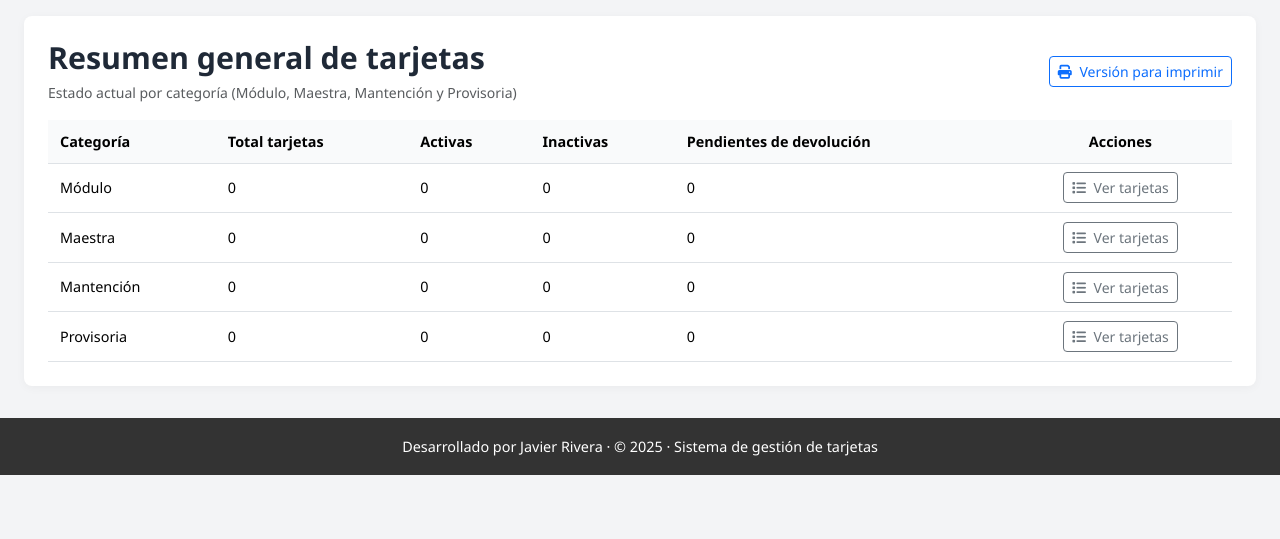
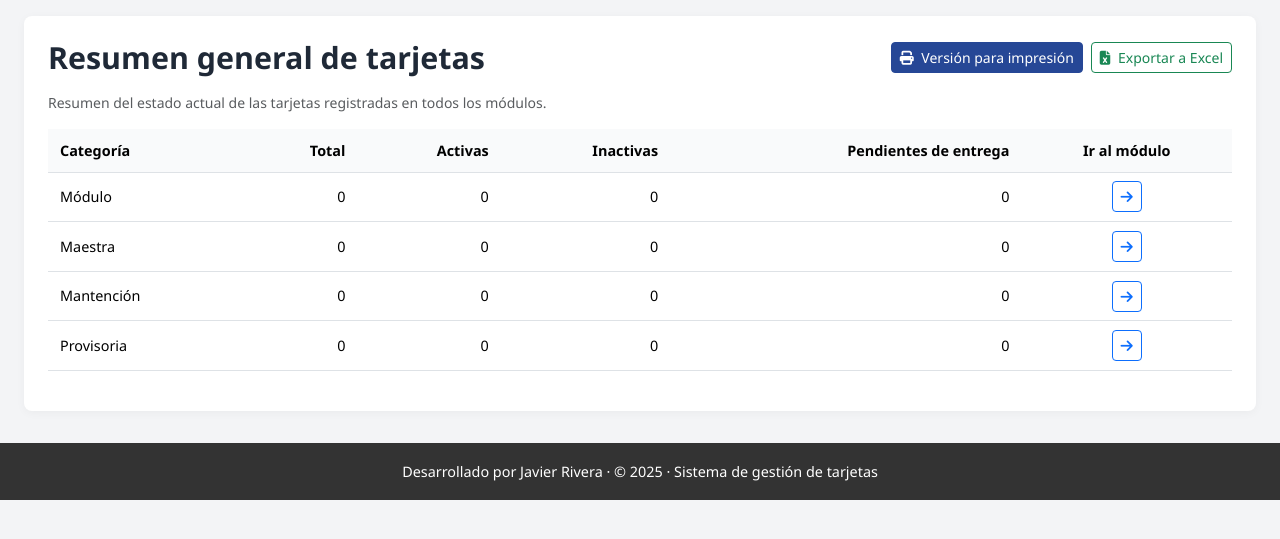
Before and after one commit to Javier-9690/tarjetas-web, a Flask app: page /summary in a window 1280 px wide. Shown: the part 121-660 px from the top of the page. Run offline with Flask 3, Linux system fonts and the light colour scheme; the visitor is signed in with stand-in values (Sample User, id 1); data that the repository does not hold is empty.

Commit message:
Update summary.html

```diff
--- a/templates/summary.html
+++ b/templates/summary.html
@@ -4,62 +4,60 @@
 
 {% block content %}
 <div class="content-container mt-3">
-
-  <!-- Título y acciones -->
   <div class="d-flex justify-content-between align-items-center mb-3">
-    <div>
-      <h2 class="page-title mb-1">
+    <h2 class="page-title mb-0">
       Resumen general de tarjetas
     </h2>
-      <small class="text-muted">
-        Estado actual por categoría (Módulo, Maestra, Mantención y Provisoria)
-      </small>
-    </div>
-
     <div class="d-flex gap-2">
-      <a href="{{ url_for('summary_print') }}" class="btn btn-outline-primary btn-sm">
-        <i class="fa-solid fa-print me-1"></i> Versión para imprimir
+      <a href="{{ url_for('summary_print') }}"
+         class="btn btn-primary-custom btn-sm">
+        <i class="fa-solid fa-print me-1"></i> Versión para impresión
+      </a>
+      <a href="{{ url_for('export_summary_excel') }}"
+         class="btn btn-outline-success btn-sm">
+        <i class="fa-solid fa-file-excel me-1"></i> Exportar a Excel
       </a>
     </div>
   </div>
 
-  <!-- Tabla de resumen -->
+  <p class="text-muted small mb-3">
+    Resumen del estado actual de las tarjetas registradas en todos los módulos.
+  </p>
+
   <div class="table-responsive">
-    <table class="table table-sm align-middle data-table mb-0">
+    <table class="table table-sm align-middle data-table">
       <thead>
         <tr>
           <th>Categoría</th>
-          <th>Total tarjetas</th>
-          <th>Activas</th>
-          <th>Inactivas</th>
-          <th>Pendientes de devolución</th>
-          <th class="text-center">Acciones</th>
+          <th class="text-end">Total</th>
+          <th class="text-end">Activas</th>
+          <th class="text-end">Inactivas</th>
+          <th class="text-end">Pendientes de entrega</th>
+          <th class="text-center">Ir al módulo</th>
         </tr>
       </thead>
       <tbody>
-        {% if summary_rows %}
         {% for row in summary_rows %}
           <tr>
             <td>{{ row.category_label }}</td>
-              <td>{{ row.total }}</td>
-              <td>{{ row.activas }}</td>
-              <td>{{ row.inactivas }}</td>
-              <td>{{ row.pendientes }}</td>
+            <td class="text-end">{{ row.total }}</td>
+            <td class="text-end">{{ row.activas }}</td>
+            <td class="text-end">{{ row.inactivas }}</td>
+            <td class="text-end">{{ row.pendientes }}</td>
             <td class="text-center">
               <a href="{{ url_for('category_view', category_code=row.category) }}"
-                   class="btn btn-outline-secondary btn-sm">
-                  <i class="fa-solid fa-list me-1"></i> Ver tarjetas
+                 class="btn btn-outline-primary btn-sm">
+                <i class="fa-solid fa-arrow-right"></i>
               </a>
             </td>
           </tr>
-          {% endfor %}
         {% else %}
           <tr>
             <td colspan="6" class="text-center text-muted small py-3">
-              No hay tarjetas registradas aún.
+              No hay datos registrados aún.
             </td>
           </tr>
-        {% endif %}
+        {% endfor %}
       </tbody>
     </table>
   </div>
```
Lines whose indentation alone changed are shown as unchanged.
